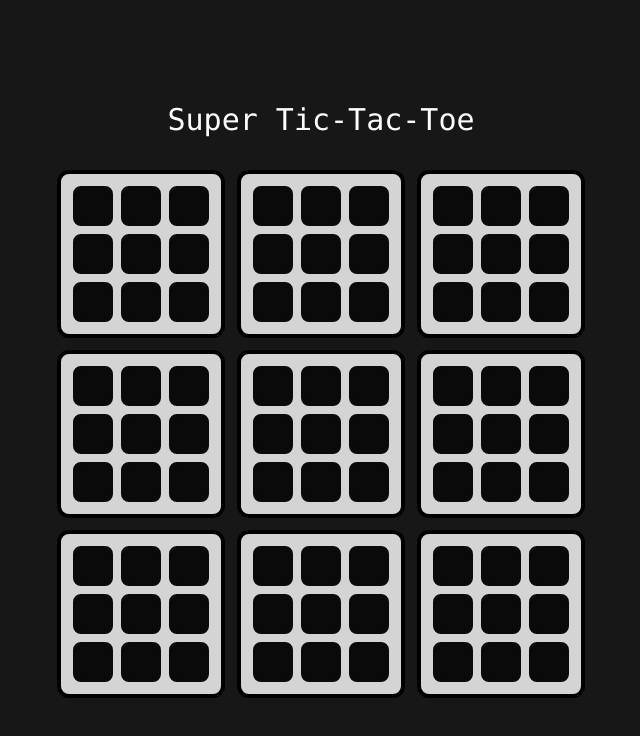
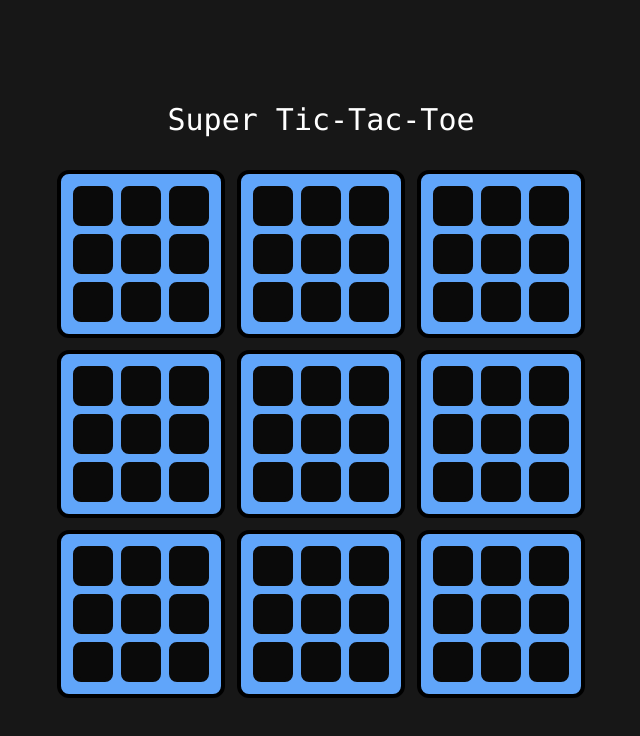
Before and after one commit to TahaShah141/superTicTacToe, a React (Vite) app: page / in a window 1280 px wide. Shown: the top 736 px of the page, without its empty margins (319-959 px from the left). Built offline with nearby package versions, Linux system fonts and the light colour scheme.

Commit message:
turn indicator

```diff
--- a/src/Components/Board.jsx
+++ b/src/Components/Board.jsx
@@ -3,7 +3,7 @@ import { Cell } from './Cell'
 import { useGameContext } from '../Context/useGameContext'
 
 export const Board = ({board, active=false}) => {
-  const {superBoard, boards, dispatch} = useGameContext()
+  const {superBoard, boards, turn, dispatch} = useGameContext()
 
   const clickedCell = (x, y) => {
     if (!active || boards[Math.floor(board/3)][board %3] != 0) return
@@ -13,7 +13,7 @@ export const Board = ({board, active=false}) => {
   return (
     <div className={`grid grid-cols-3 w-max sm:border-4 x-sm:gap-2 p-2 x-sm:p-3 gap-1 border-2 sm:rounded-xl x-sm:border-1 rounded-lg
     ${boards[Math.floor(board/3)][board %3] == 0 ? "border-black" : "border-black"}
-    ${boards[Math.floor(board/3)][board %3] == 1 ? "bg-blue-700" : boards[Math.floor(board/3)][board %3] == -1 ? "bg-red-700" : active ? "bg-neutral-300" : "bg-neutral-900"}`}>
+    ${boards[Math.floor(board/3)][board %3] == 1 ? "bg-blue-800" : boards[Math.floor(board/3)][board %3] == -1 ? "bg-red-800" : active ? turn == 1 ? "bg-blue-400" : "bg-red-500" : "bg-neutral-900"}`}>
       {superBoard[board].map((row, y) =>
       <>
         {row.map((col, x) => <Cell key={`board${board}-Cell${y*3+x}`} clickedCell={() => clickedCell(x, y)} val={superBoard[board][y][x]}/>)}
--- a/src/Components/Cell.jsx
+++ b/src/Components/Cell.jsx
@@ -4,7 +4,7 @@ export const Cell = ({clickedCell, val}) => {
   return (
     <div className={`w-6 h-6 rounded x-sm:w-8 x-sm:h-8 sm:w-10 sm:h-10 sm:rounded-lg x-sm:rounded-md flex justify-center items-center border-2 x-sm:border-4 border-neutral-950  text-white
     ${val == 1 ? "bg-blue-500" : val == -1 ? "bg-red-600" : "bg-neutral-950"}
-    ${val == 1 ? "hover:bg-blue-400" : val == -1 ? "hover:bg-red-500" : "hover:bg-neutral-300"}`}
+    ${val == 1 ? "hover:bg-blue-400" : val == -1 ? "hover:bg-red-500" : "hover:bg-neutral-100"}`}
     onClick={() => clickedCell()}>
     </div>
   )
--- a/src/Components/SuperBoard.jsx
+++ b/src/Components/SuperBoard.jsx
@@ -4,13 +4,14 @@ import { useGameContext } from '../Context/useGameContext'
 
 
 export const SuperBoard = ({endGame}) => {
-  const {boards, actives, winner} = useGameContext()
+  const {boards, actives, winner, dispatch} = useGameContext()
 
   useEffect(() => {
     if (winner !== 0) endGame(winner)
   }, [winner])
 
   return (
+    <>
       <div className='w-max grid grid-cols-3 gap-3'>
 
       {boards.map((row, y) =>
@@ -18,5 +19,6 @@ export const SuperBoard = ({endGame}) => {
         {row.map((col, x) => <Board key={`board${y*3+x}`} board={3*y+x} active={actives[y][x]}/>)}
       </>)}
       </div>
+    </>
   )
 }
--- a/src/Context/GameContext.jsx
+++ b/src/Context/GameContext.jsx
@@ -11,7 +11,6 @@ export const gameReducer = (state, action) => {
                 [false, false, false]
             ]
             state.superBoard[action.payload.board][action.payload.y][action.payload.x] = state.turn //add cell
-            console.log(state.turn)
             if (checkWin(state.superBoard[action.payload.board], state.turn)) { //check if board won
                 state.boards[Math.floor(action.payload.board / 3)][action.payload.board % 3] = state.turn //win board
                 if (checkWin(state.boards, state.turn)) { //check if game won
@@ -32,7 +31,8 @@ export const gameReducer = (state, action) => {
                     newActives[action.payload.y][action.payload.x] = true;
                 }
             }
-            return {...state, superBoard: state.superBoard, boards: state.boards, actives: newActives, winner: state.winner, turn: state.turn*-1}
+            console.log(state.turn)
+            return {...state, superBoard: state.superBoard, boards: state.boards, actives: newActives, winner: state.winner, turn: state.turn * -1}
         default:
             return state
     }
```
